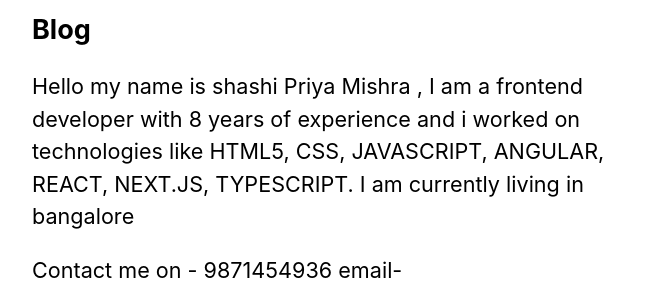
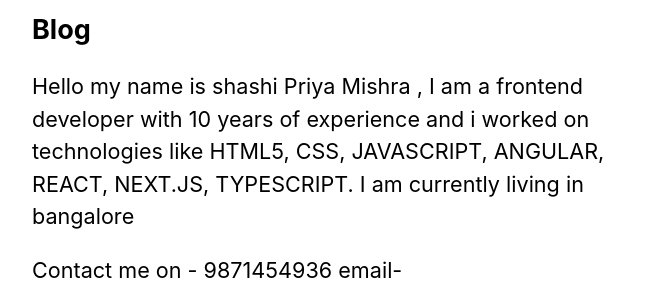
Before and after one commit to shashipriyamishra/nextpro, a Next.js app: page / in a window 1280 px wide. Shown: the part 296-578 px from the top of the page, without its empty margins (302-954 px from the left). Built offline with nearby package versions, Linux system fonts and the light colour scheme.

Commit message:
Update index.js

```diff
--- a/pages/index.js
+++ b/pages/index.js
@@ -22,7 +22,7 @@ export default function Home({ allPostsData }) {
         <h2 className={utilStyles.headingLg}>Blog</h2>
         <p>
           Hello my name is shashi Priya Mishra , I am a frontend developer with
-          8 years of experience and i worked on technologies like HTML5, CSS,
+          10 years of experience and i worked on technologies like HTML5, CSS,
           JAVASCRIPT, ANGULAR, REACT, NEXT.JS, TYPESCRIPT. I am currently living
           in bangalore
         </p>
```
